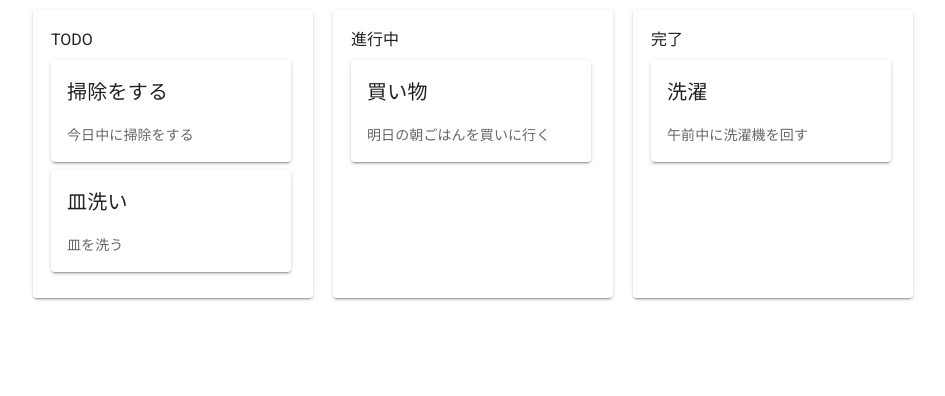
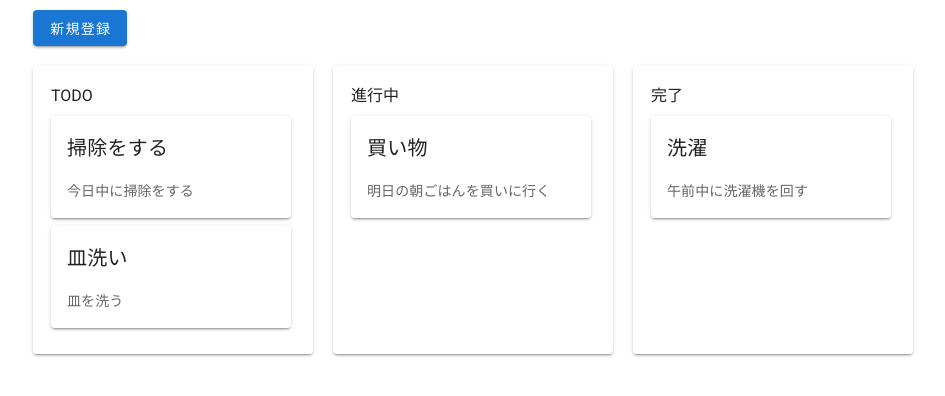
Before and after one commit to an-0305/todo-application, a Vue app: page / in a window 1280 px wide. Shown: the top 396 px of the page, without its empty margins (167-1112 px from the left). Built offline with nearby package versions, Linux system fonts and the light colour scheme.

Commit message:
ボタンの追加

```diff
--- a/src/views/Index.vue
+++ b/src/views/Index.vue
@@ -1,8 +1,13 @@
 <template>
-  <div class="list-wrapper">
-    <todo-list :title="title.todo" :items="todoItem" />
-    <todo-list :title="title.progress" :items="progressItem" />
-    <todo-list :title="title.done" :items="doneItem" />
+  <div class="main">
+    <div class="button-wrapper">
+      <v-btn color="primary">新規登録</v-btn>
+    </div>
+    <div class="list-wrapper">
+      <todo-list :title="title.todo" :items="todoItem" />
+      <todo-list :title="title.progress" :items="progressItem" />
+      <todo-list :title="title.done" :items="doneItem" />
+    </div>
   </div>
 </template>
 
@@ -49,9 +54,16 @@ export default defineComponent({
 </script>
 
 <style lang="scss" scoped>
+.main {
+  width: 900px;
+  margin: 0 auto;
+}
 .list-wrapper {
   width: 900px;
   margin: 0 auto;
   display: flex;
 }
+.button-wrapper {
+  padding: 10px;
+}
 </style>
```
